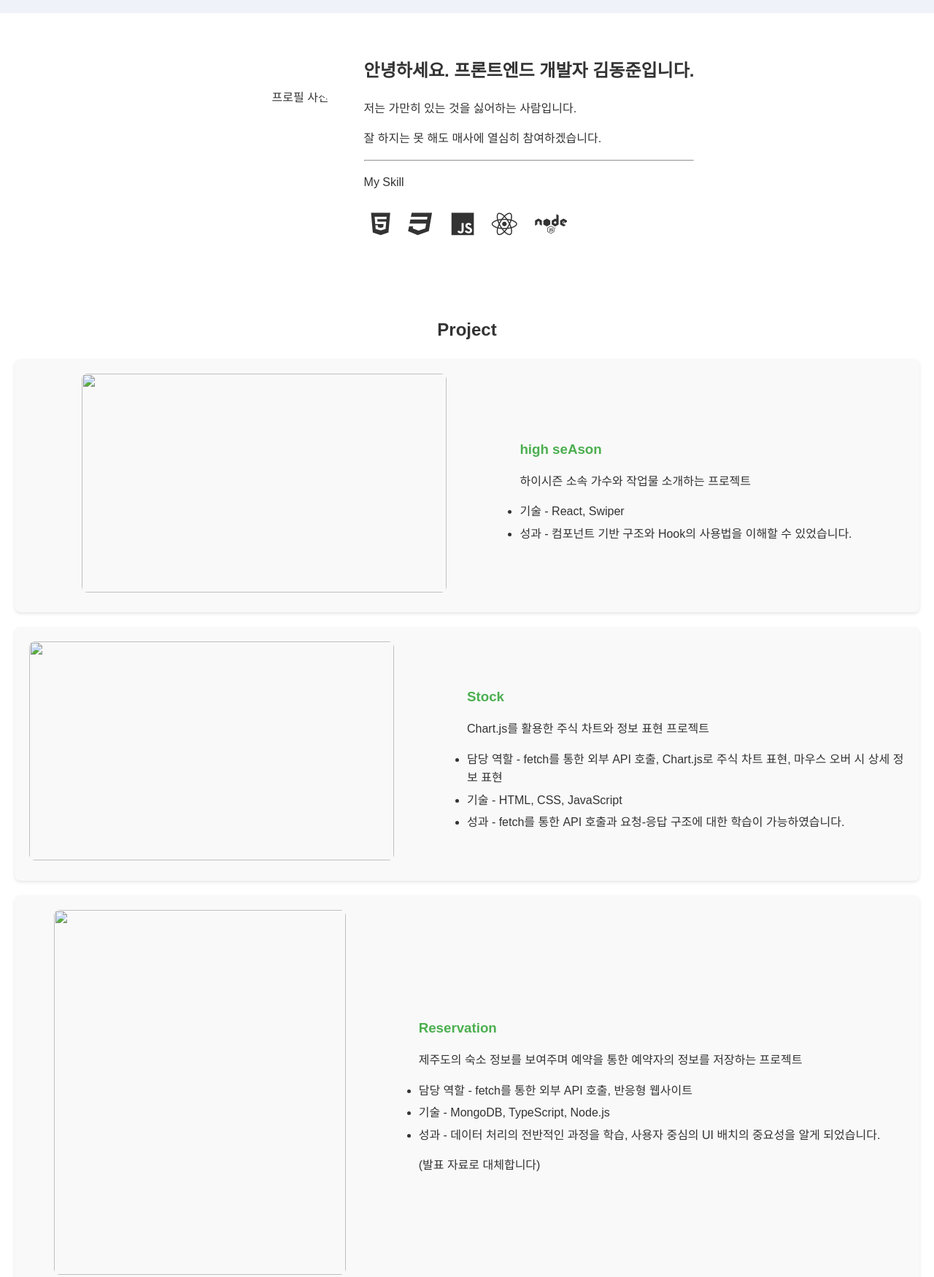
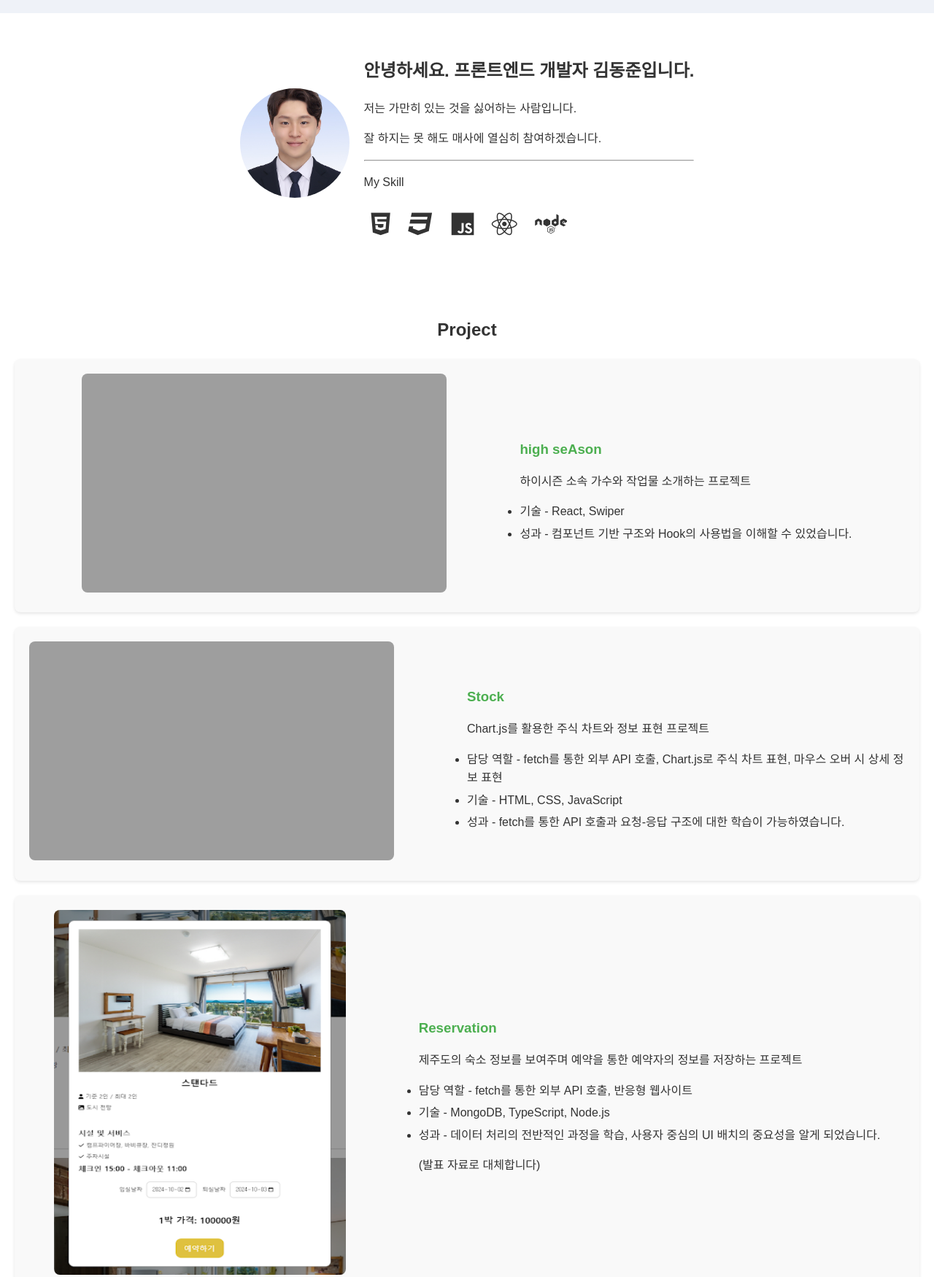
Before and after one commit to KimDongJun98/Introduce, a plain HTML site: page index.html in a window 1280 px wide. Shown: the part 60-1810 px from the top of the page at 73% size. Drawn offline with Linux system fonts and the light colour scheme; the site is published under a folder, as on GitHub Pages, so addresses that start at the root find nothing.

Commit message:
[김동준] 수정

```diff
--- a/index.html
+++ b/index.html
@@ -4,7 +4,7 @@
   <meta charset="UTF-8">
   <meta name="viewport" content="width=device-width, initial-scale=1.0">
   <title>김동준 (DongJun)</title>
-  <link rel="icon" href="/images/wifi.ico">
+  <link rel="icon" href="images/wifi.ico">
   <link rel="stylesheet" href="styles.css">
   <link rel="stylesheet" href="https://cdnjs.cloudflare.com/ajax/libs/font-awesome/6.0.0-beta3/css/all.min.css">
 </head>
@@ -21,7 +21,7 @@
 
   <section id="about" class="section">
     <div class="about-content">
-      <img src="/images/profile.jpg" alt="프로필 사진" class="profile-img">
+      <img src="images/profile.jpg" alt="프로필 사진" class="profile-img">
       <div class="about-text">
         <h1>안녕하세요. 프론트엔드 개발자 김동준입니다.</h1>
         <p>저는 가만히 있는 것을 싫어하는 사람입니다.</p>
@@ -42,7 +42,7 @@
     <h2>Project</h2>
     <div class="projects">
       <div class="project-card">
-        <a href="https://kimdongjun98.github.io/highseason/" target="_blank"><img src="/images/highseadson.gif" alt=""></a>
+        <a href="https://kimdongjun98.github.io/highseason/" target="_blank"><img src="images/highseadson.gif" alt=""></a>
         <div class="project-info">
           <h3>high seAson</h3>
           <p>하이시즌 소속 가수와 작업물 소개하는 프로젝트</p>
@@ -53,7 +53,7 @@
         </div>
       </div>
       <div class="project-card">
-        <a href="https://xgg5l9.csb.app/pages/stock.html" target="_blank"><img src="/images/stock.gif" alt=""></a>
+        <a href="https://xgg5l9.csb.app/pages/stock.html" target="_blank"><img src="images/stock.gif" alt=""></a>
         <div class="project-info">
           <h3>Stock</h3>
           <p>Chart.js를 활용한 주식 차트와 정보 표현 프로젝트</p>
@@ -65,7 +65,7 @@
         </div>
       </div>
       <div class="project-card">
-        <a href="https://docs.google.com/presentation/d/11Fnv9IoTY5D7aFdUtKdYQFkex_SXmS89T0W00KP_W-g/edit#slide=id.g30773d47a0f_1_81" target="_blank"><img src="/images/reservation.png" alt="" style="width: 400px; height: 500px;"></a>
+        <a href="https://docs.google.com/presentation/d/11Fnv9IoTY5D7aFdUtKdYQFkex_SXmS89T0W00KP_W-g/edit#slide=id.g30773d47a0f_1_81" target="_blank"><img src="images/reservation.png" alt="" style="width: 400px; height: 500px;"></a>
         <div class="project-info">
           <h3>Reservation</h3>
           <p>제주도의 숙소 정보를 보여주며 예약을 통한 예약자의 정보를 저장하는 프로젝트</p>
@@ -78,7 +78,7 @@
         </div>
       </div>
       <div class="project-card">
-        <a href="https://docs.google.com/presentation/d/11zMLF6BXE44Yeow5V59ktQCXG7pUsrTRl7fQvz60gpA/edit#slide=id.g3191321cf24_4_0" target="_blank"><img src="/images/kurly.png" alt="" style="width: 300px; height: 500px;"></a>
+        <a href="https://docs.google.com/presentation/d/11zMLF6BXE44Yeow5V59ktQCXG7pUsrTRl7fQvz60gpA/edit#slide=id.g3191321cf24_4_0" target="_blank"><img src="images/kurly.png" alt="" style="width: 300px; height: 500px;"></a>
         <div class="project-info">
           <h3>Kurlism</h3>
           <p>커머스를 모방한 Node 기반 회원 데이터 관리 프로젝트</p>
```
